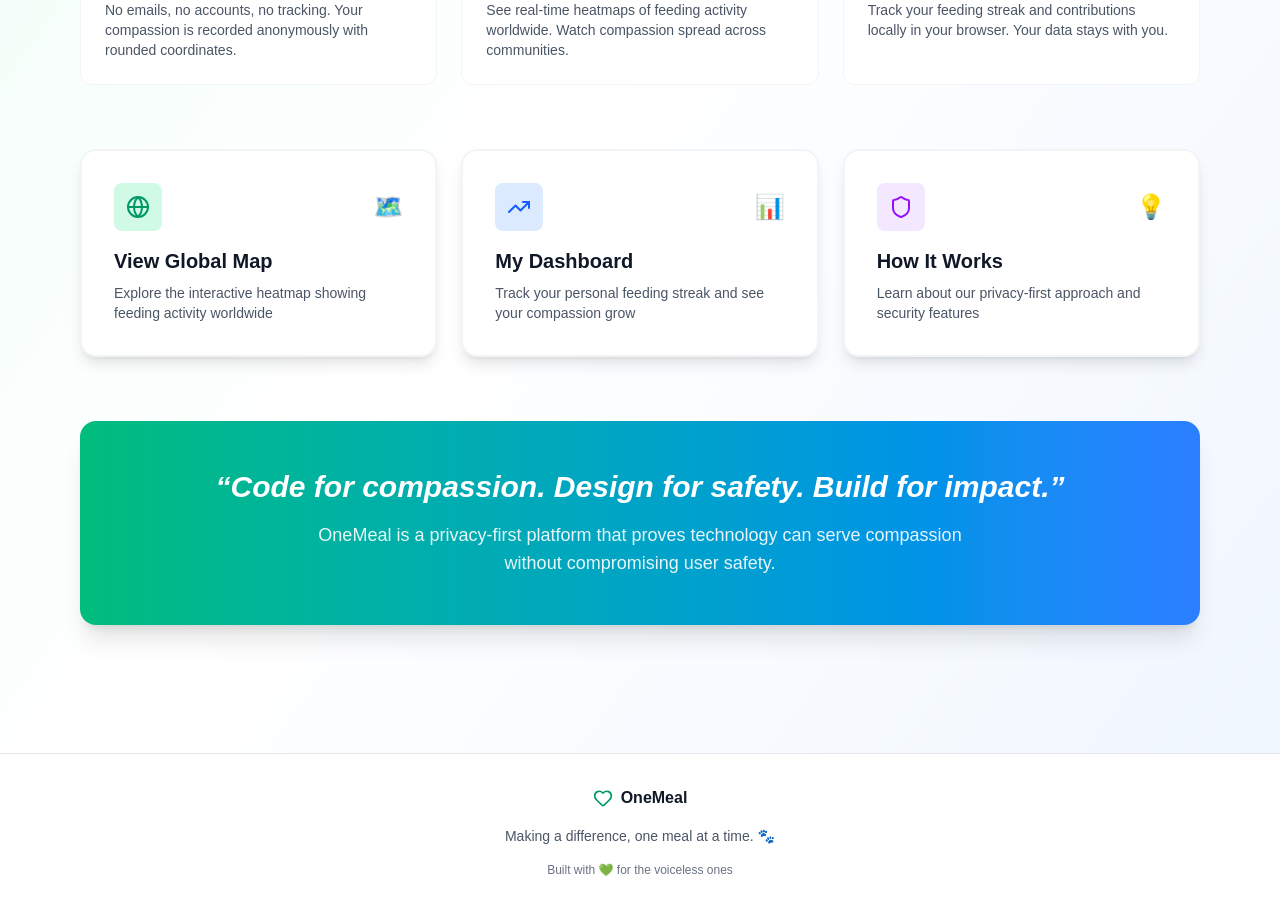
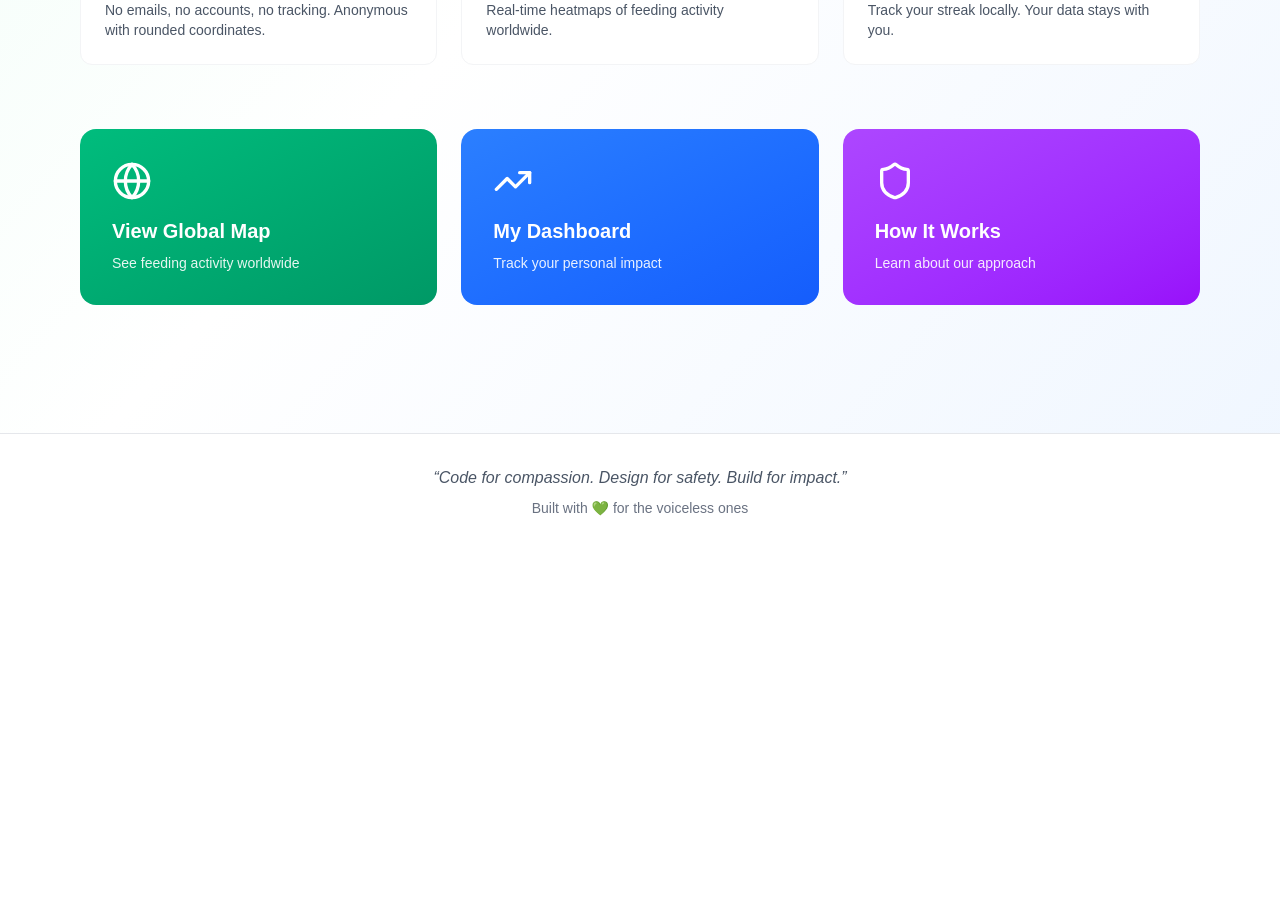
Before and after one commit to k1ndessforever/onemeal, a Next.js app: page / in a window 1280 px wide. Shown: the part 880-1790 px from the top of the page. After the commit the page ends 1430 px from the top, so only its background shows below. Built offline with nearby package versions, Linux system fonts and the light colour scheme.

Commit message:
Update page.tsx

```diff
--- a/app/page.tsx
+++ b/app/page.tsx
@@ -8,11 +8,9 @@
   const [stats, setStats] = useState({ todayFeeds: 0, totalImpact: 0 });
   const [isLoading, setIsLoading] = useState(false);
   const [message, setMessage] = useState<{ type: 'success' | 'error' | null; text: string }>({ type: null, text: '' });
-  const [locationStatus, setLocationStatus] = useState<'idle' | 'requesting' | 'granted' | 'denied'>('idle');
   const [mobileMenuOpen, setMobileMenuOpen] = useState(false);
 
   useEffect(() => {
-    // Fetch global stats
     fetch('/api/summary?range=today')
       .then(res => res.json())
       .then(data => {
@@ -22,17 +20,6 @@
         });
       })
       .catch(console.error);
-
-    // Check if location permission was previously granted
-    if (navigator.permissions) {
-      navigator.permissions.query({ name: 'geolocation' }).then((result) => {
-        if (result.state === 'granted') {
-          setLocationStatus('granted');
-        } else if (result.state === 'denied') {
-          setLocationStatus('denied');
-        }
-      });
-    }
   }, []);
 
   const handleFeedNow = async () => {
@@ -40,70 +27,50 @@
     setMessage({ type: null, text: '' });
 
     try {
-      // Check if geolocation is available
       if (!navigator.geolocation) {
         throw new Error('Geolocation is not supported by your browser');
       }
 
-      setLocationStatus('requesting');
-      setMessage({ type: null, text: 'Requesting location access...' });
-
-      // Get user location with better error handling
       const position = await new Promise<GeolocationPosition>((resolve, reject) => {
         navigator.geolocation.getCurrentPosition(
           resolve,
           (error) => {
-            console.error('Geolocation error:', error);
-
             switch(error.code) {
               case error.PERMISSION_DENIED:
-                setLocationStatus('denied');
-                reject(new Error('Location permission denied. Please enable location access in your browser settings.'));
+                reject(new Error('Location permission denied. Please enable location access.'));
                 break;
               case error.POSITION_UNAVAILABLE:
-                reject(new Error('Location information unavailable. Please check your GPS/internet connection.'));
+                reject(new Error('Location unavailable. Check your GPS/internet.'));
                 break;
               case error.TIMEOUT:
                 reject(new Error('Location request timed out. Please try again.'));
                 break;
               default:
-                reject(new Error('An unknown error occurred while getting your location.'));
+                reject(new Error('Unable to get your location.'));
             }
           },
-          {
-            enableHighAccuracy: true,
-            timeout: 15000,
-            maximumAge: 0
-          }
+          { enableHighAccuracy: true, timeout: 15000, maximumAge: 0 }
         );
       });
-
-      setLocationStatus('granted');
-      setMessage({ type: null, text: 'Location obtained! Submitting feed...' });
 
       const lat = position.coords.latitude;
       const lng = position.coords.longitude;
 
-      // Get or create anonymous ID
       let anonymousId = localStorage.getItem('onemeal_anonymous_id');
       if (!anonymousId) {
         anonymousId = crypto.randomUUID();
         localStorage.setItem('onemeal_anonymous_id', anonymousId);
       }
 
-      // Submit feed
       const response = await fetch('/api/feed', {
         method: 'POST',
-        headers: {
-          'Content-Type': 'application/json',
-        },
+        headers: { 'Content-Type': 'application/json' },
         body: JSON.stringify({ lat, lng, anonymousId })
       });
 
       const result = await response.json();
 
       if (response.ok) {
-        // Save locally
         const feeds = JSON.parse(localStorage.getItem('onemeal_user_feeds') || '[]');
         feeds.unshift({
           id: crypto.randomUUID(),
@@ -113,25 +80,16 @@
         });
         localStorage.setItem('onemeal_user_feeds', JSON.stringify(feeds));
 
-        // Update stats
         setStats(prev => ({ ...prev, todayFeeds: result.data.todayTotal }));
-        setMessage({ type: 'success', text: result.message || 'Feed recorded successfully! 🎉' });
-
-        // Scroll to success message
-        setTimeout(() => {
-          window.scrollTo({ top: 0, behavior: 'smooth' });
-        }, 100);
+        setMessage({ type: 'success', text: '🎉 Feed recorded! Thank you for making a difference!' });
+        setTimeout(() => window.scrollTo({ top: 0, behavior: 'smooth' }), 100);
       } else {
-        setMessage({
-          type: 'error',
-          text: result.message || result.error || 'Failed to record feed. Please try again.'
-        });
+        setMessage({ type: 'error', text: result.message || 'Failed to record feed. Please try again.' });
       }
     } catch (error) {
-      console.error('Feed submission error:', error);
       setMessage({
         type: 'error',
-        text: error instanceof Error ? error.message : 'Unable to submit feed. Please try again.'
+        text: error instanceof Error ? error.message : 'Unable to submit feed.'
       });
     } finally {
       setIsLoading(false);
@@ -140,11 +98,10 @@
 
   return (
     <div className="min-h-screen bg-gradient-to-br from-emerald-50 via-white to-blue-50">
-      {/* Navigation Bar */}
-      <nav className="bg-white/80 backdrop-blur-md border-b border-gray-200 sticky top-0 z-50 shadow-sm">
+      {/* Navigation */}
+      <nav className="bg-white/90 backdrop-blur-md border-b border-gray-200 sticky top-0 z-50 shadow-sm">
         <div className="container mx-auto px-4">
           <div className="flex items-center justify-between h-16">
-            {/* Logo */}
             <div className="flex items-center gap-2">
               <div className="w-10 h-10 bg-gradient-to-r from-emerald-500 to-blue-500 rounded-full flex items-center justify-center">
                 <Heart className="w-6 h-6 text-white" />
@@ -154,13 +111,12 @@
               </span>
             </div>
 
-            {/* Desktop Navigation */}
             <div className="hidden md:flex items-center gap-6">
               <Link href="/map" className="text-gray-600 hover:text-emerald-600 font-medium transition-colors">
                 Global Map
               </Link>
               <Link href="/dashboard" className="text-gray-600 hover:text-emerald-600 font-medium transition-colors">
-                My Dashboard
+                Dashboard
               </Link>
               <Link href="/how-it-works" className="text-gray-600 hover:text-emerald-600 font-medium transition-colors">
                 How It Works
@@ -168,13 +124,12 @@
               <button
                 onClick={handleFeedNow}
                 disabled={isLoading}
-                className="px-6 py-2 bg-gradient-to-r from-emerald-500 to-emerald-600 text-white rounded-full font-medium hover:shadow-lg transition-all hover:scale-105 disabled:opacity-50 disabled:cursor-not-allowed"
+                className="px-6 py-2 bg-gradient-to-r from-emerald-500 to-emerald-600 text-white rounded-full font-medium hover:shadow-lg transition-all hover:scale-105 disabled:opacity-50"
               >
                 {isLoading ? 'Processing...' : 'Feed Now'}
               </button>
             </div>
 
-            {/* Mobile Menu Button */}
             <button
               onClick={() => setMobileMenuOpen(!mobileMenuOpen)}
               className="md:hidden p-2 text-gray-600 hover:text-emerald-600"
@@ -183,38 +138,22 @@
             </button>
           </div>
 
-          {/* Mobile Navigation */}
           {mobileMenuOpen && (
             <div className="md:hidden py-4 border-t border-gray-200">
               <div className="flex flex-col gap-4">
-                <Link
-                  href="/map"
-                  className="text-gray-600 hover:text-emerald-600 font-medium transition-colors"
-                  onClick={() => setMobileMenuOpen(false)}
-                >
+                <Link href="/map" className="text-gray-600 hover:text-emerald-600 font-medium" onClick={() => setMobileMenuOpen(false)}>
                   Global Map
                 </Link>
-                <Link
-                  href="/dashboard"
-                  className="text-gray-600 hover:text-emerald-600 font-medium transition-colors"
-                  onClick={() => setMobileMenuOpen(false)}
-                >
-                  My Dashboard
+                <Link href="/dashboard" className="text-gray-600 hover:text-emerald-600 font-medium" onClick={() => setMobileMenuOpen(false)}>
+                  Dashboard
                 </Link>
-                <Link
-                  href="/how-it-works"
-                  className="text-gray-600 hover:text-emerald-600 font-medium transition-colors"
-                  onClick={() => setMobileMenuOpen(false)}
-                >
+                <Link href="/how-it-works" className="text-gray-600 hover:text-emerald-600 font-medium" onClick={() => setMobileMenuOpen(false)}>
                   How It Works
                 </Link>
                 <button
-                  onClick={() => {
-                    setMobileMenuOpen(false);
-                    handleFeedNow();
-                  }}
+                  onClick={() => { setMobileMenuOpen(false); handleFeedNow(); }}
                   disabled={isLoading}
-                  className="px-6 py-2 bg-gradient-to-r from-emerald-500 to-emerald-600 text-white rounded-full font-medium hover:shadow-lg transition-all disabled:opacity-50"
+                  className="px-6 py-2 bg-gradient-to-r from-emerald-500 to-emerald-600 text-white rounded-full font-medium"
                 >
                   {isLoading ? 'Processing...' : 'Feed Now'}
                 </button>
@@ -228,26 +167,12 @@
       {message.type && (
         <div className={`fixed top-20 left-1/2 transform -translate-x-1/2 z-50 max-w-md w-full mx-4 ${
           message.type === 'success' ? 'bg-emerald-500' : 'bg-red-500'
-        } text-white px-6 py-4 rounded-lg shadow-2xl flex items-start gap-3 animate-fade-in`}>
-          {message.type === 'success' ? (
-            <CheckCircle className="w-6 h-6 flex-shrink-0 mt-0.5" />
-          ) : (
-            <AlertCircle className="w-6 h-6 flex-shrink-0 mt-0.5" />
-          )}
+        } text-white px-6 py-4 rounded-lg shadow-2xl flex items-start gap-3`}>
+          {message.type === 'success' ? <CheckCircle className="w-6 h-6" /> : <AlertCircle className="w-6 h-6" />}
           <div className="flex-1">
             <p className="font-medium">{message.text}</p>
-            {message.type === 'error' && locationStatus === 'denied' && (
-              <p className="text-sm mt-2 opacity-90">
-                Please enable location in your browser settings and refresh the page.
-              </p>
-            )}
           </div>
-          <button
-            onClick={() => setMessage({ type: null, text: '' })}
-            className="text-white hover:text-gray-200"
-          >
-            ✕
-          </button>
+          <button onClick={() => setMessage({ type: null, text: '' })} className="text-white hover:text-gray-200">✕</button>
         </div>
       )}
 
@@ -267,11 +192,10 @@
             Every time you feed a stray animal, you save a life. Track your compassion anonymously and see the global impact in real-time.
           </p>
 
-          {/* Primary CTA */}
           <button
             onClick={handleFeedNow}
             disabled={isLoading}
-            className="group relative inline-flex items-center gap-3 px-8 py-4 bg-gradient-to-r from-emerald-500 to-emerald-600 text-white rounded-full text-lg font-semibold shadow-lg hover:shadow-xl transition-all duration-300 hover:scale-105 disabled:opacity-50 disabled:cursor-not-allowed disabled:hover:scale-100"
+            className="group inline-flex items-center gap-3 px-8 py-4 bg-gradient-to-r from-emerald-500 to-emerald-600 text-white rounded-full text-lg font-semibold shadow-lg hover:shadow-xl transition-all duration-300 hover:scale-105 disabled:opacity-50 disabled:cursor-not-allowed"
           >
             {isLoading ? (
               <>
@@ -284,25 +208,16 @@
                 I Fed a Stray Today
               </>
             )}
-            <div className="absolute inset-0 rounded-full bg-white opacity-0 group-hover:opacity-20 transition-opacity" />
           </button>
 
           <p className="text-sm text-gray-500 mt-4">
-            📍 We only capture approximate location • No login required • 100% anonymous
+            📍 Approximate location only • No login • 100% anonymous
           </p>
-
-          {/* Location Permission Status */}
-          {locationStatus === 'denied' && (
-            <div className="mt-4 inline-flex items-center gap-2 px-4 py-2 bg-red-100 text-red-700 rounded-lg text-sm">
-              <AlertCircle className="w-4 h-4" />
-              Location access denied. Please enable it in browser settings.
-            </div>
-          )}
         </div>
 
-        {/* Live Stats */}
+        {/* Stats */}
         <div className="grid md:grid-cols-2 gap-6 mb-16">
-          <div className="bg-white rounded-2xl p-8 shadow-lg border border-gray-100 hover:shadow-xl transition-shadow">
+          <div className="bg-white rounded-2xl p-8 shadow-lg border border-gray-100">
             <div className="flex items-center gap-4 mb-4">
               <div className="p-3 bg-emerald-100 rounded-lg">
                 <TrendingUp className="w-6 h-6 text-emerald-600" />
@@ -315,7 +230,7 @@
             <p className="text-sm text-gray-500">Lives saved across the world today 🌍</p>
           </div>
 
-          <div className="bg-white rounded-2xl p-8 shadow-lg border border-gray-100 hover:shadow-xl transition-shadow">
+          <div className="bg-white rounded-2xl p-8 shadow-lg border border-gray-100">
             <div className="flex items-center gap-4 mb-4">
               <div className="p-3 bg-blue-100 rounded-lg">
                 <Heart className="w-6 h-6 text-blue-600" />
@@ -325,7 +240,7 @@
                 <div className="text-gray-600">Total Impact</div>
               </div>
             </div>
-            <p className="text-sm text-gray-500">Animals saved from hunger since launch 💚</p>
+            <p className="text-sm text-gray-500">Animals saved since launch 💚</p>
           </div>
         </div>
 
@@ -335,7 +250,7 @@
             <Shield className="w-8 h-8 text-emerald-600 mb-4" />
             <h3 className="text-lg font-semibold mb-2">Privacy First</h3>
             <p className="text-gray-600 text-sm">
-              No emails, no accounts, no tracking. Your compassion is recorded anonymously with rounded coordinates.
+              No emails, no accounts, no tracking. Anonymous with rounded coordinates.
             </p>
           </div>
 
@@ -343,7 +258,7 @@
             <Globe className="w-8 h-8 text-blue-600 mb-4" />
             <h3 className="text-lg font-semibold mb-2">Global Impact</h3>
             <p className="text-gray-600 text-sm">
-              See real-time heatmaps of feeding activity worldwide. Watch compassion spread across communities.
+              Real-time heatmaps of feeding activity worldwide.
             </p>
           </div>
 
@@ -351,104 +266,42 @@
             <Heart className="w-8 h-8 text-pink-600 mb-4" />
             <h3 className="text-lg font-semibold mb-2">Personal Dashboard</h3>
             <p className="text-gray-600 text-sm">
-              Track your feeding streak and contributions locally in your browser. Your data stays with you.
+              Track your streak locally. Your data stays with you.
             </p>
           </div>
         </div>
 
-        {/* Navigation Cards */}
-        <div className="grid md:grid-cols-3 gap-6 mb-16">
-          <Link
-            href="/map"
-            className="group bg-white rounded-2xl p-8 shadow-lg border-2 border-gray-100 hover:border-emerald-500 transition-all hover:shadow-xl"
-          >
-            <div className="flex items-center justify-between mb-4">
-              <div className="p-3 bg-emerald-100 rounded-lg group-hover:bg-emerald-500 transition-colors">
-                <Globe className="w-6 h-6 text-emerald-600 group-hover:text-white transition-colors" />
-              </div>
-              <span className="text-2xl">🗺️</span>
-            </div>
-            <h3 className="text-xl font-bold text-gray-900 mb-2">View Global Map</h3>
-            <p className="text-gray-600 text-sm">
-              Explore the interactive heatmap showing feeding activity worldwide
-            </p>
+        {/* Quick Links */}
+        <div className="grid md:grid-cols-3 gap-6">
+          <Link href="/map" className="group bg-gradient-to-br from-emerald-500 to-emerald-600 rounded-2xl p-8 text-white hover:shadow-xl transition-all">
+            <Globe className="w-10 h-10 mb-4" />
+            <h3 className="text-xl font-bold mb-2">View Global Map</h3>
+            <p className="text-sm opacity-90">See feeding activity worldwide</p>
           </Link>
 
-          <Link
-            href="/dashboard"
-            className="group bg-white rounded-2xl p-8 shadow-lg border-2 border-gray-100 hover:border-blue-500 transition-all hover:shadow-xl"
-          >
-            <div className="flex items-center justify-between mb-4">
-              <div className="p-3 bg-blue-100 rounded-lg group-hover:bg-blue-500 transition-colors">
-                <TrendingUp className="w-6 h-6 text-blue-600 group-hover:text-white transition-colors" />
-              </div>
-              <span className="text-2xl">📊</span>
-            </div>
-            <h3 className="text-xl font-bold text-gray-900 mb-2">My Dashboard</h3>
-            <p className="text-gray-600 text-sm">
-              Track your personal feeding streak and see your compassion grow
-            </p>
+          <Link href="/dashboard" className="group bg-gradient-to-br from-blue-500 to-blue-600 rounded-2xl p-8 text-white hover:shadow-xl transition-all">
+            <TrendingUp className="w-10 h-10 mb-4" />
+            <h3 className="text-xl font-bold mb-2">My Dashboard</h3>
+            <p className="text-sm opacity-90">Track your personal impact</p>
           </Link>
 
-          <Link
-            href="/how-it-works"
-            className="group bg-white rounded-2xl p-8 shadow-lg border-2 border-gray-100 hover:border-purple-500 transition-all hover:shadow-xl"
-          >
-            <div className="flex items-center justify-between mb-4">
-              <div className="p-3 bg-purple-100 rounded-lg group-hover:bg-purple-500 transition-colors">
-                <Shield className="w-6 h-6 text-purple-600 group-hover:text-white transition-colors" />
-              </div>
-              <span className="text-2xl">💡</span>
-            </div>
-            <h3 className="text-xl font-bold text-gray-900 mb-2">How It Works</h3>
-            <p className="text-gray-600 text-sm">
-              Learn about our privacy-first approach and security features
-            </p>
+          <Link href="/how-it-works" className="group bg-gradient-to-br from-purple-500 to-purple-600 rounded-2xl p-8 text-white hover:shadow-xl transition-all">
+            <Shield className="w-10 h-10 mb-4" />
+            <h3 className="text-xl font-bold mb-2">How It Works</h3>
+            <p className="text-sm opacity-90">Learn about our approach</p>
           </Link>
-        </div>
-
-        {/* Mission Statement */}
-        <div className="bg-gradient-to-r from-emerald-500 to-blue-500 rounded-2xl p-8 md:p-12 text-center text-white shadow-xl mb-16">
-          <p className="text-2xl md:text-3xl font-bold mb-4 italic">
-            &ldquo;Code for compassion. Design for safety. Build for impact.&rdquo;
-          </p>
-          <p className="text-lg opacity-90 max-w-2xl mx-auto">
-            OneMeal is a privacy-first platform that proves technology can serve compassion without compromising user safety.
-          </p>
         </div>
       </div>
 
       {/* Footer */}
-      <footer className="bg-white border-t border-gray-200 py-8">
+      <footer className="bg-white border-t border-gray-200 py-8 mt-16">
         <div className="container mx-auto px-4 text-center">
-          <div className="flex items-center justify-center gap-2 mb-4">
-            <Heart className="w-5 h-5 text-emerald-600" />
-            <span className="font-semibold text-gray-900">OneMeal</span>
-          </div>
-          <p className="text-gray-600 text-sm mb-4">
-            Making a difference, one meal at a time. 🐾
+          <p className="text-gray-600 italic mb-2">
+            &ldquo;Code for compassion. Design for safety. Build for impact.&rdquo;
           </p>
-          <p className="text-gray-500 text-xs">
-            Built with 💚 for the voiceless ones
-          </p>
+          <p className="text-sm text-gray-500">Built with 💚 for the voiceless ones</p>
         </div>
       </footer>
-
-      <style jsx>{`
-        @keyframes fade-in {
-          from {
-            opacity: 0;
-            transform: translate(-50%, -20px);
-          }
-          to {
-            opacity: 1;
-            transform: translate(-50%, 0);
-          }
-        }
-        .animate-fade-in {
-          animation: fade-in 0.3s ease-out;
-        }
-      `}</style>
     </div>
   );
 }
```
